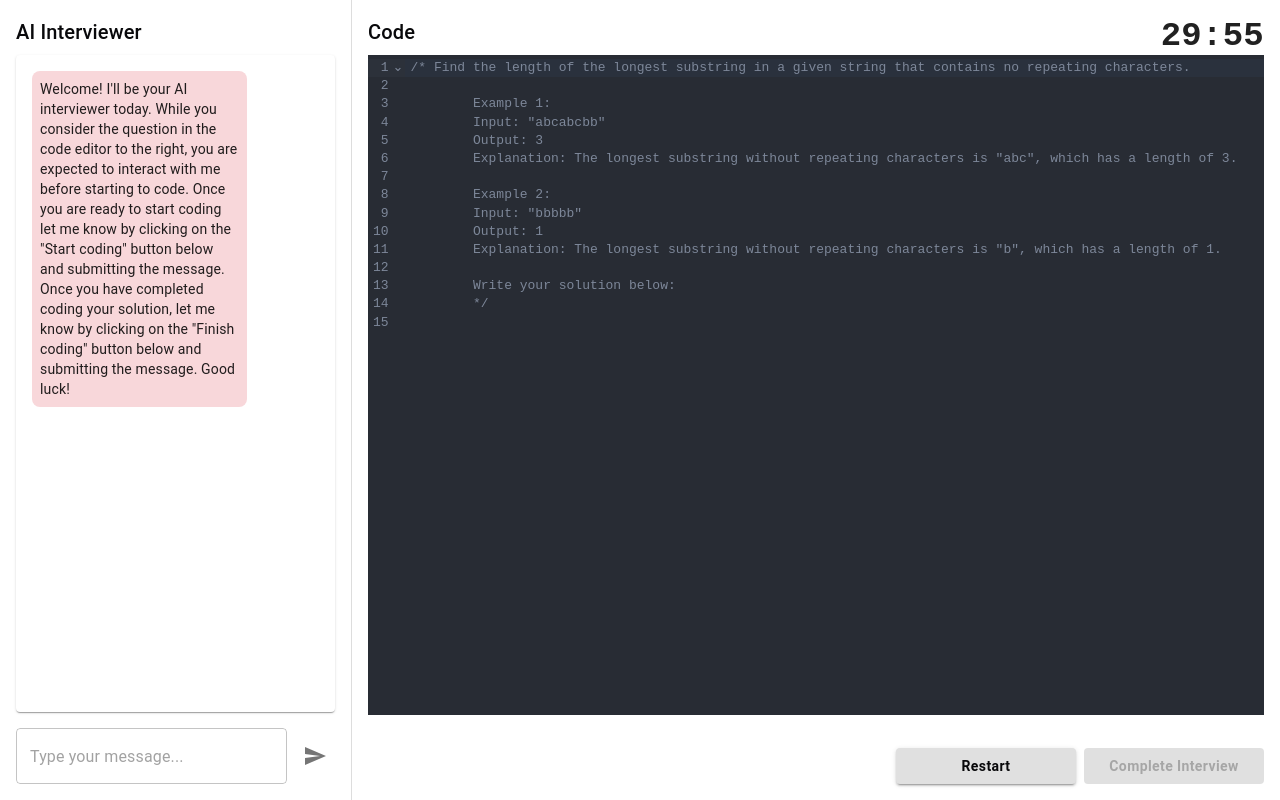
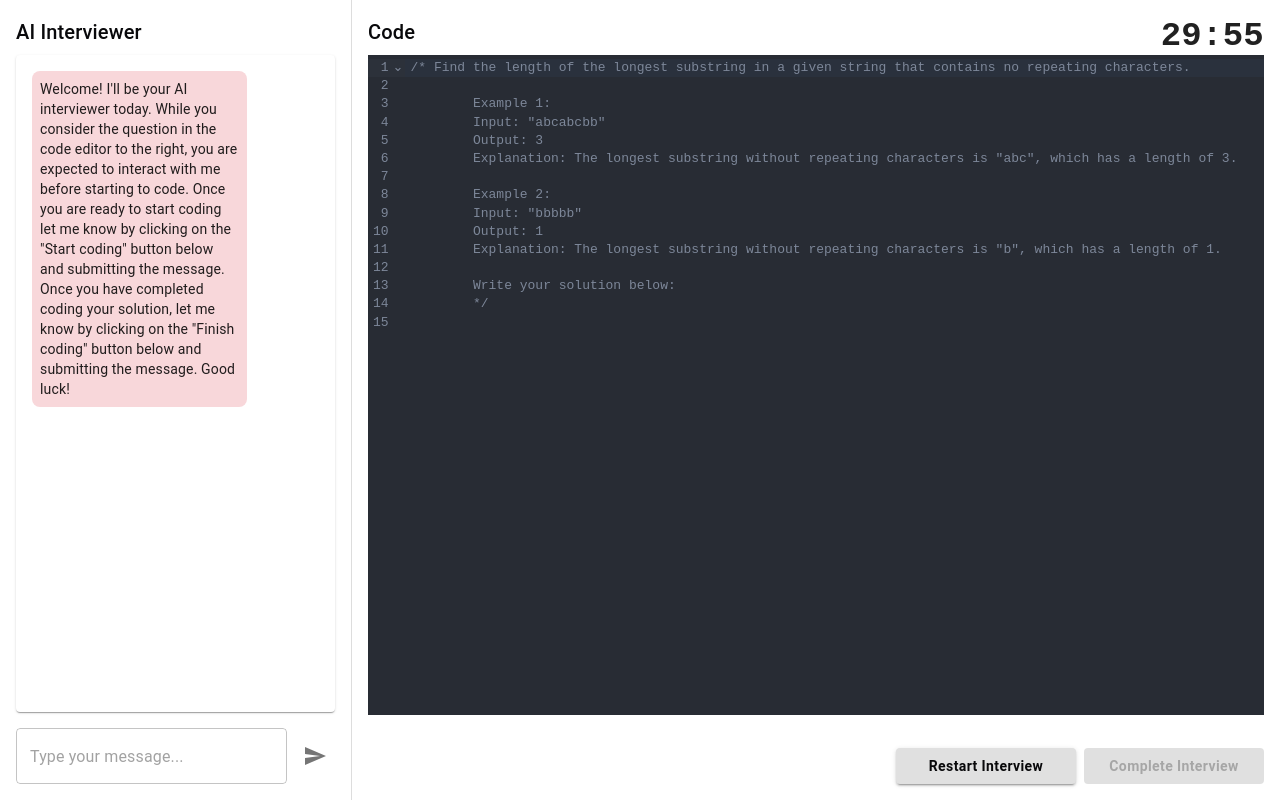
Before and after one commit to gabrielchuv/ai-interviewer, a Next.js app: page /interview in a window 1280 px wide. Built offline with nearby package versions, Linux system fonts and the light colour scheme.

Commit message:
Add tooltip to Restart Interview + resolve build errors

```diff
--- a/app/components/Footer.tsx
+++ b/app/components/Footer.tsx
@@ -1,4 +1,4 @@
-import { Button, Box } from "@mui/material";
+import { Button, Box, Tooltip } from "@mui/material";
 
 interface FooterProps {
   isSubmitEnabled: boolean;
@@ -16,6 +16,7 @@ export function Footer({ isSubmitEnabled, onSubmit, onRestart }: FooterProps) {
         pb: 2,
       }}
     >
+      <Tooltip title="Restart the interview with a new question">
         <Button
           variant="contained"
           color="inherit"
@@ -27,8 +28,9 @@ export function Footer({ isSubmitEnabled, onSubmit, onRestart }: FooterProps) {
           }}
           onClick={onRestart}
         >
-        Restart
+          Restart Interview
         </Button>
+      </Tooltip>
       <Button
         variant="contained"
         color="primary"
--- a/app/signin/page.tsx
+++ b/app/signin/page.tsx
@@ -14,11 +14,11 @@ export default function SignInPage() {
     e.preventDefault()
     setError(null)
 
-    const formData = new FormData(e.currentTarget)
-    const email = formData.get('email') as string
+    // const formData = new FormData(e.currentTarget)
+    // const email = formData.get('email') as string
 
     // TODO: Replace this with actual database check
-    const isExistingUser = false // Simulate no users in database for now
+    const isExistingUser = true // Simulate no users in database for now
 
     if (isExistingUser) {
       router.push('/instructions')
@@ -80,7 +80,7 @@ export default function SignInPage() {
             )}
 
             <div className="text-sm text-center text-zinc-500 dark:text-zinc-400">
-              Don't have an account?{" "}
+              Don&apost have an account?{" "}
               <Link
                 href="/signup"
                 className="text-primary hover:text-primary/80 font-medium"
--- a/app/signup/page.tsx
+++ b/app/signup/page.tsx
@@ -71,7 +71,7 @@ export default function SignUpPage() {
                 </Link>
               </p> */}
               <p>
-                After your 30-day free trial ends, you'll receive an email to set up your full account.
+                After your 30-day free trial ends, you&aposll receive an email to set up your full account.
                 Continue using AI Interviewer for just £10/month.
               </p>
             </div>
```
Lines whose indentation alone changed are shown as unchanged.
